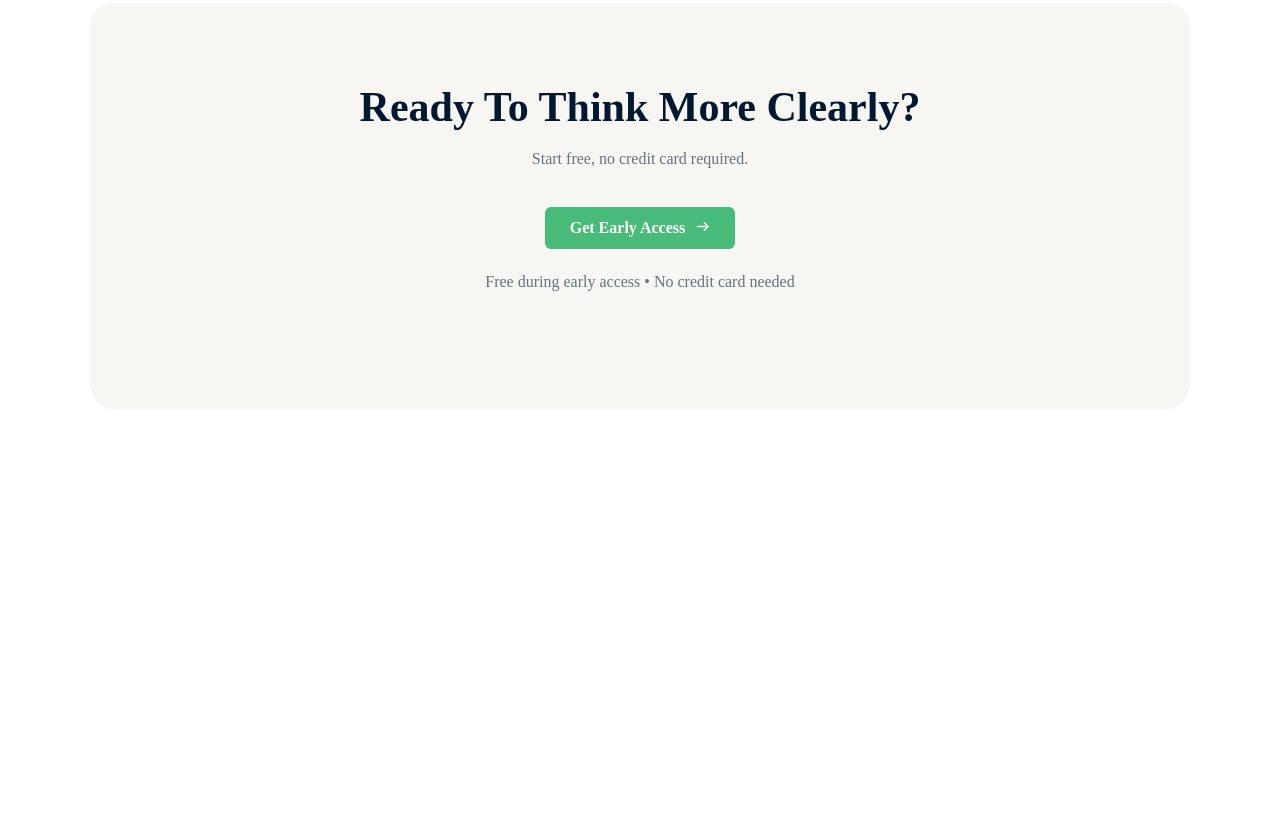
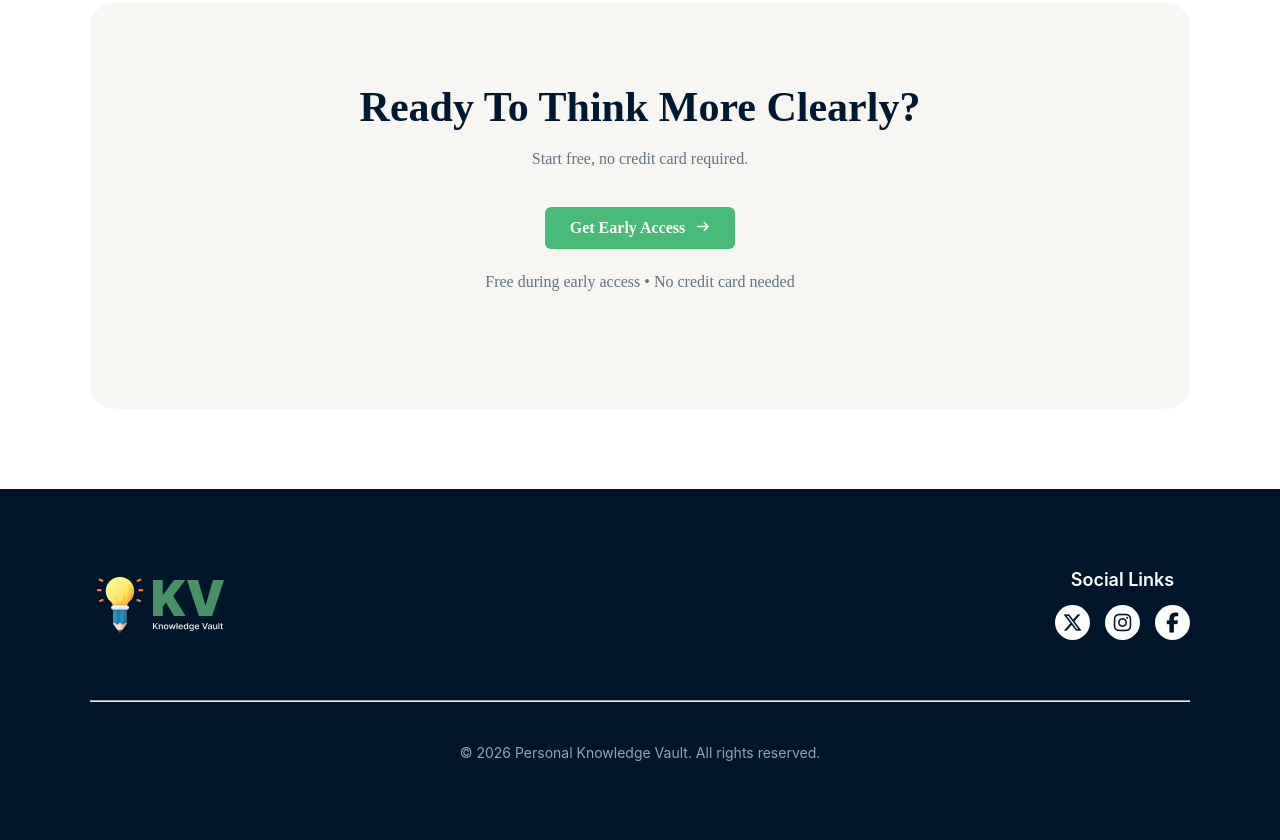
Before and after one commit to nurnabi75/B13-A01-Knowledge-Vault, a plain HTML site: page index.html in a window 1280 px wide. Shown: the part 1937-2777 px from the top of the page. Before the commit the page ends 2426 px from the top, so only its background shows below. Drawn offline with Linux system fonts and the light colour scheme.

Commit message:
footer section design and styleing

```diff
--- a/index.html
+++ b/index.html
@@ -100,7 +100,7 @@
       </div>
     </div>
   </section>
-
+  <!-- brain section starting -->
   <section class=" second-brain-section">
     <div class="brain container">
 
@@ -127,7 +127,7 @@
 
     </div>
   </section>
-
+  <!-- early-access-section starting -->
   <section class="early-access-section">
     <div class="cta-card">
       <h2>Ready To Think More Clearly?</h2>
@@ -145,6 +145,37 @@
       </p>
     </div>
   </section>
+  <!-- footer-section starting -->
+  <section>
+    <footer class="main-footer">
+      <div class="footer-container">
+        <div class="footer-top">
+          <div class="footer-logo">
+            <img src="assets/images/logo-footer.png" alt="">
+          </div>
+
+          <div class="social-section">
+            <h3>Social Links</h3>
+            <div class="social-icons">
+              <a href="#"><i class="fa-brands fa-x-twitter"></i></i></a>
+              <a href="#"><i class="fa-brands fa-instagram"></i></a>
+              <a href="#"><i class="fa-brands fa-facebook-f"></i></a>
+
+            </div>
+          </div>
+        </div>
+        <div class="border">
+          <hr>
+        </div>
+
+
+        <div class="copy-right">
+          <p>© 2026 Personal Knowledge Vault. All rights reserved.</p>
+        </div>
+      </div>
+    </footer>
+  </section>
+
 
 </body>
 
--- a/style/style.css
+++ b/style/style.css
@@ -46,8 +46,6 @@ nav {
   text-transform: capitalize;
 }
 
-/* Basic Reset */
-
 /* hero Section */
 .hero-section {
   background: url(../assets/images/hero-bg.png);
@@ -91,7 +89,7 @@ nav {
 }
 
 .highlight {
-  color: #48bb78; /* Green color from image */
+  color: #48bb78;
 }
 
 /* Paragraph */
@@ -218,7 +216,7 @@ nav {
   gap: 80px;
 }
 
-/* --- Left Side: Image Styling --- */
+/* --- Left Image Styling --- */
 .brain-img {
   flex: 1;
   display: flex;
@@ -226,7 +224,7 @@ nav {
   align-items: center;
 }
 
-/* --- Right Side: Text Styling  */
+/* --- Right Text Styling  */
 .content-side {
   flex: 1;
   margin-top: 70px;
@@ -310,3 +308,72 @@ p {
   color: #627382;
   font-weight: 500;
 }
+
+/* footer section design*/
+
+.main-footer {
+  background-color: #001529;
+  color: #ffffff;
+  padding: 80px 20px 40px;
+  font-family: 'Inter', sans-serif;
+}
+
+.footer-container {
+  max-width: 1100px;
+  margin: 0 auto;
+}
+
+.footer-top {
+  display: flex;
+  justify-content: space-between;
+  align-items: center;
+  margin-bottom: 60px;
+}
+
+.footer-logo img {
+  height: 60px;
+  display: block;
+}
+
+.social-section {
+  text-align: center;
+}
+
+.social-section h3 {
+  font-size: 18px;
+  font-weight: 600;
+  margin-bottom: 15px;
+  color: #ffffff;
+}
+
+.social-icons {
+  display: flex;
+  gap: 15px;
+  justify-content: flex-end;
+}
+
+.social-icons a {
+  background-color: #ffffff;
+  color: #001529;
+  width: 35px;
+  height: 35px;
+  border-radius: 50%;
+  display: flex;
+  justify-content: center;
+  align-items: center;
+  font-size: 20px;
+
+  text-decoration: none;
+}
+
+.copy-right {
+  text-align: center;
+}
+.border hr {
+  color: #94a3b8;
+}
+.copy-right p {
+  color: #94a3b8;
+  font-size: 14px;
+  margin-top: 40px;
+}
```
